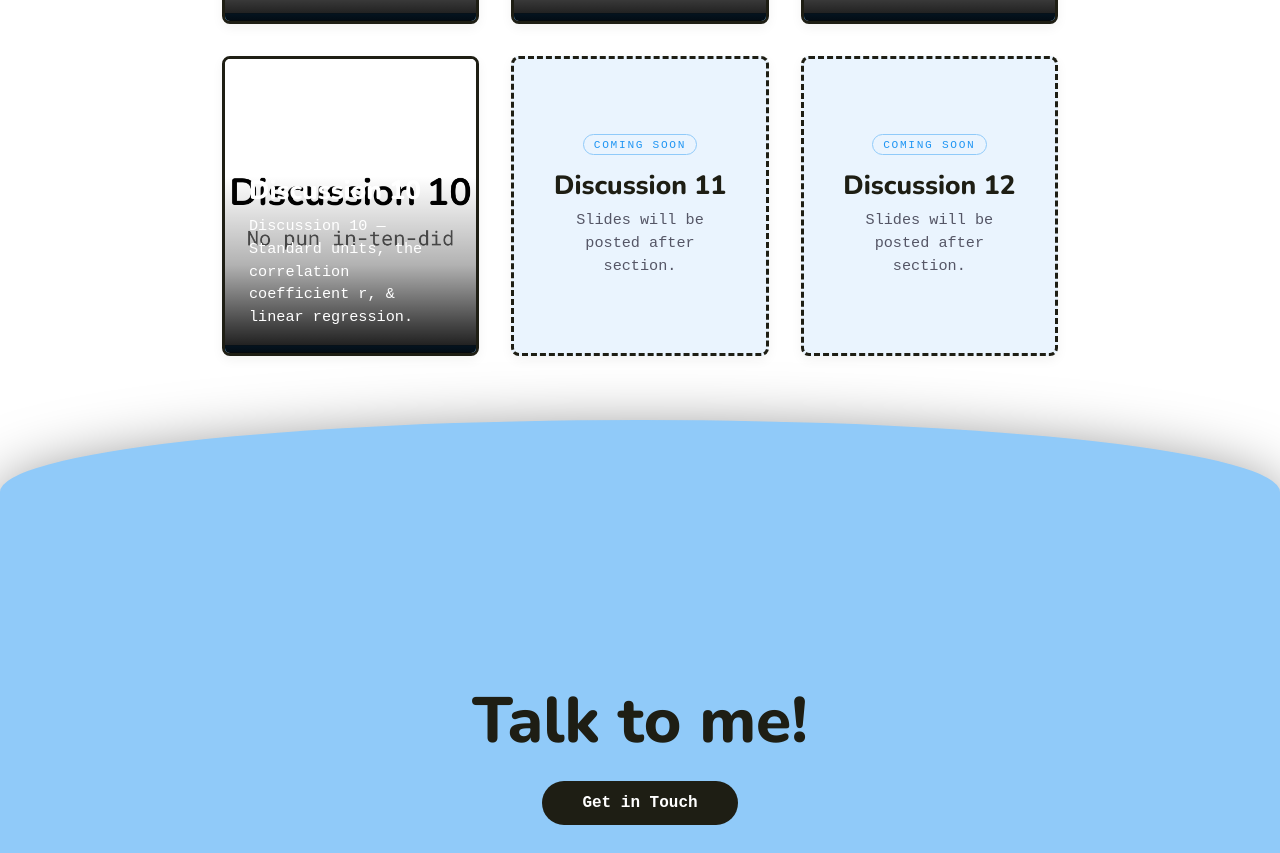
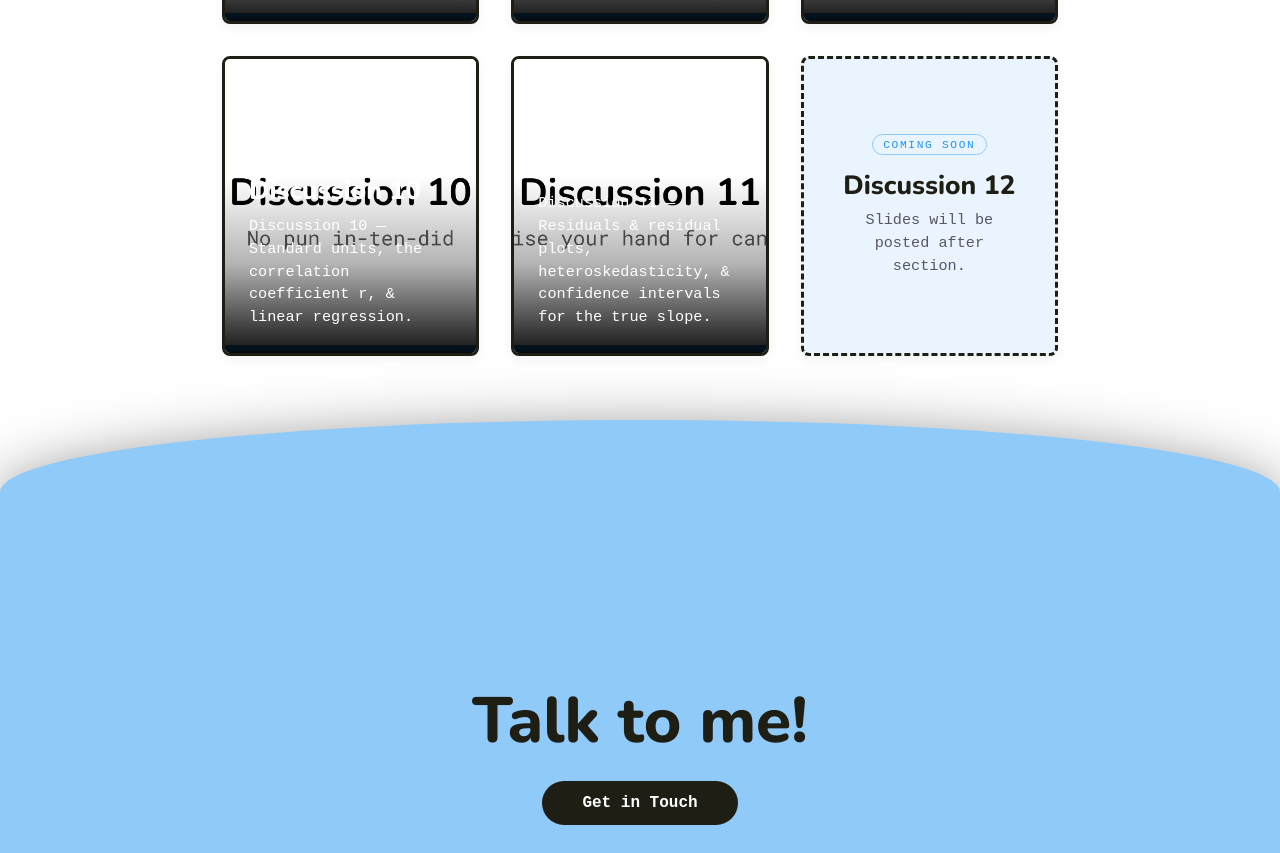
Before and after one commit to its-wayne/Portfolio, a plain HTML site: page students.html in a window 1280 px wide. Shown: the part 1293-2146 px from the top of the page. Drawn offline with nearby package versions, Linux system fonts and the light colour scheme; a web font is replaced by a local one.

Commit message:
added discussion 11 slides

```diff
--- a/students.html
+++ b/students.html
@@ -179,11 +179,14 @@
           </div>
         </li>
 
-        <li class="project-card project-card--soon">
+        <li class="project-card" data-card-tone="dark" data-cta="Open Slides">
+          <img class="project-card-bg" src="Assets/discussion11-cover.png" alt="Discussion 11 preview" />
           <div class="project-card-content">
-            <span class="soon-badge">Coming soon</span>
-            <h3 class="project-card-title">Discussion 11</h3>
-            <p class="project-card-desc">Slides will be posted after section.</p>
+            <h3 class="project-card-title">
+              <a href="https://docs.google.com/presentation/d/1EQe5vhJnSMJiR-6pO5QCZaTBVqmiW2E5kHi-KGpLSaY/edit?usp=sharing" class="project-card-link"
+                target="_blank" rel="noopener noreferrer">Discussion 11</a>
+            </h3>
+            <p class="project-card-desc">Discussion 11 — Residuals &amp; residual plots, heteroskedasticity, &amp; confidence intervals for the true slope.</p>
           </div>
         </li>
 
```
Also changed, not shown: Assets/discussion11-cover.png (added).
